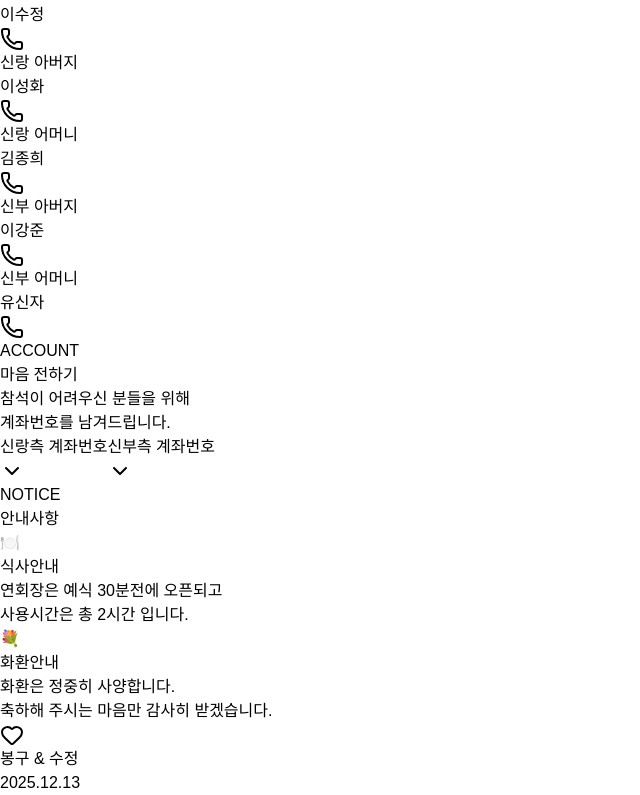
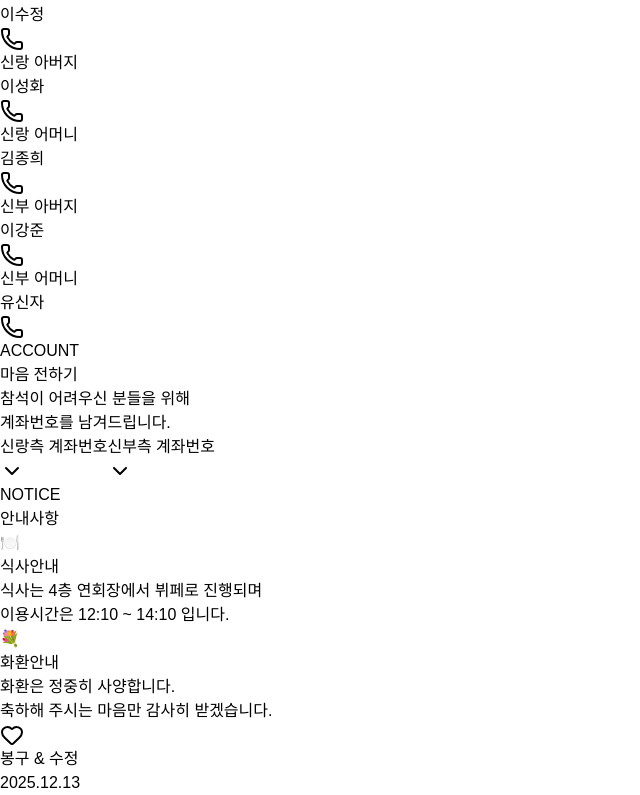
Before and after one commit to Leebonggu/wedding-invitation-father, a React (Vite) app: page / in a window 1280 px wide. Shown: the part 6014-6809 px from the top of the page, without its empty margins (0-640 px from the left). Built offline with nearby package versions, Linux system fonts and the light colour scheme; a web font is replaced by a local one.

Commit message:
식사안내

```diff
--- a/src/App.tsx
+++ b/src/App.tsx
@@ -789,7 +789,8 @@ const NoticeSection = () => {
             <div className="flex-1">
               <h3 className="font-medium text-gray-800 mb-2">식사안내</h3>
               <p className="text-gray-600 text-sm leading-relaxed">
-                연회장은 예식 30분전에 오픈되고 <br /> 사용시간은 총 2시간 입니다.
+                식사는 4층 연회장에서 뷔페로 진행되며<br />
+                이용시간은 12:10 ~ 14:10 입니다.
               </p>
             </div>
           </div>
```
